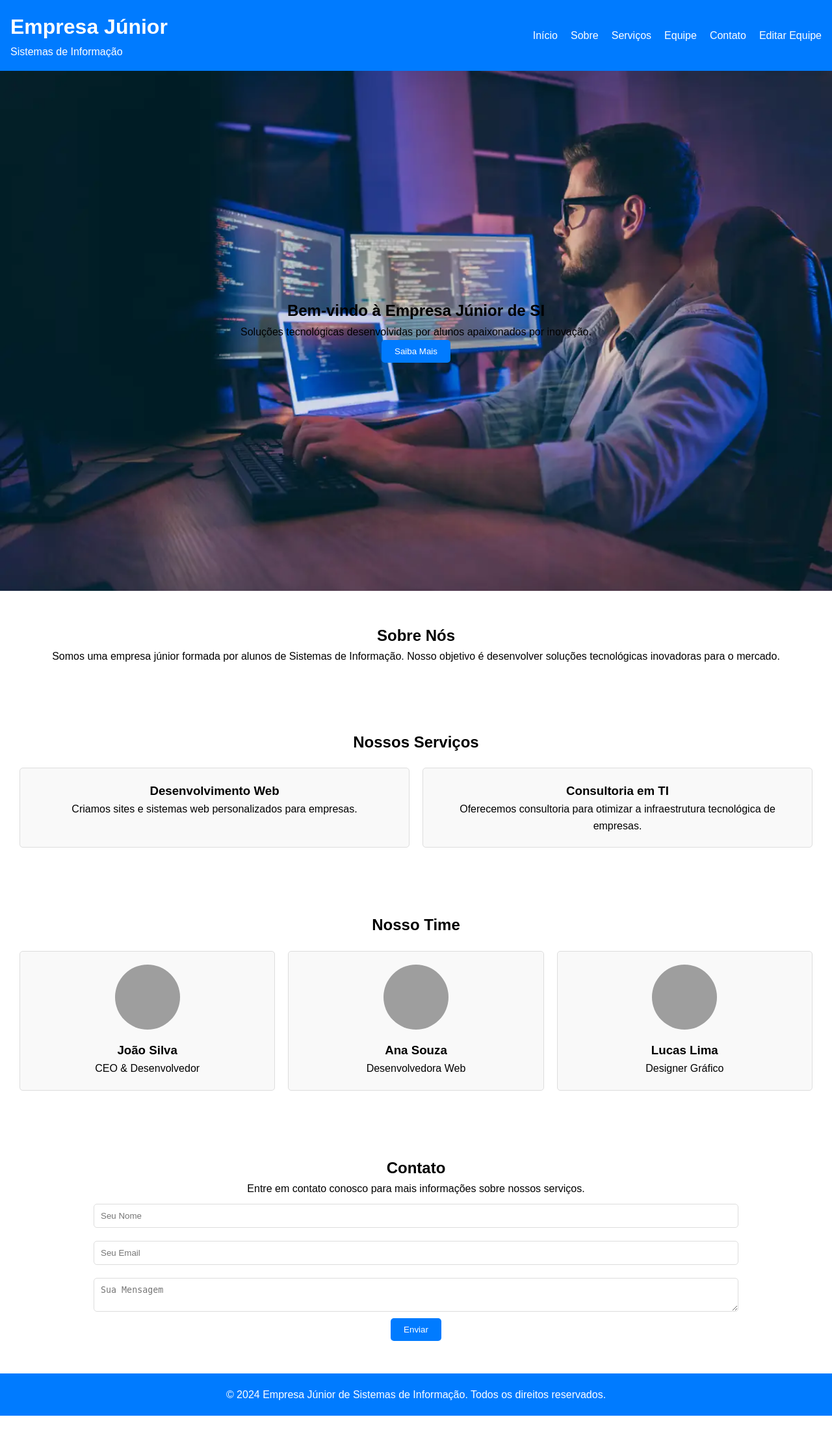
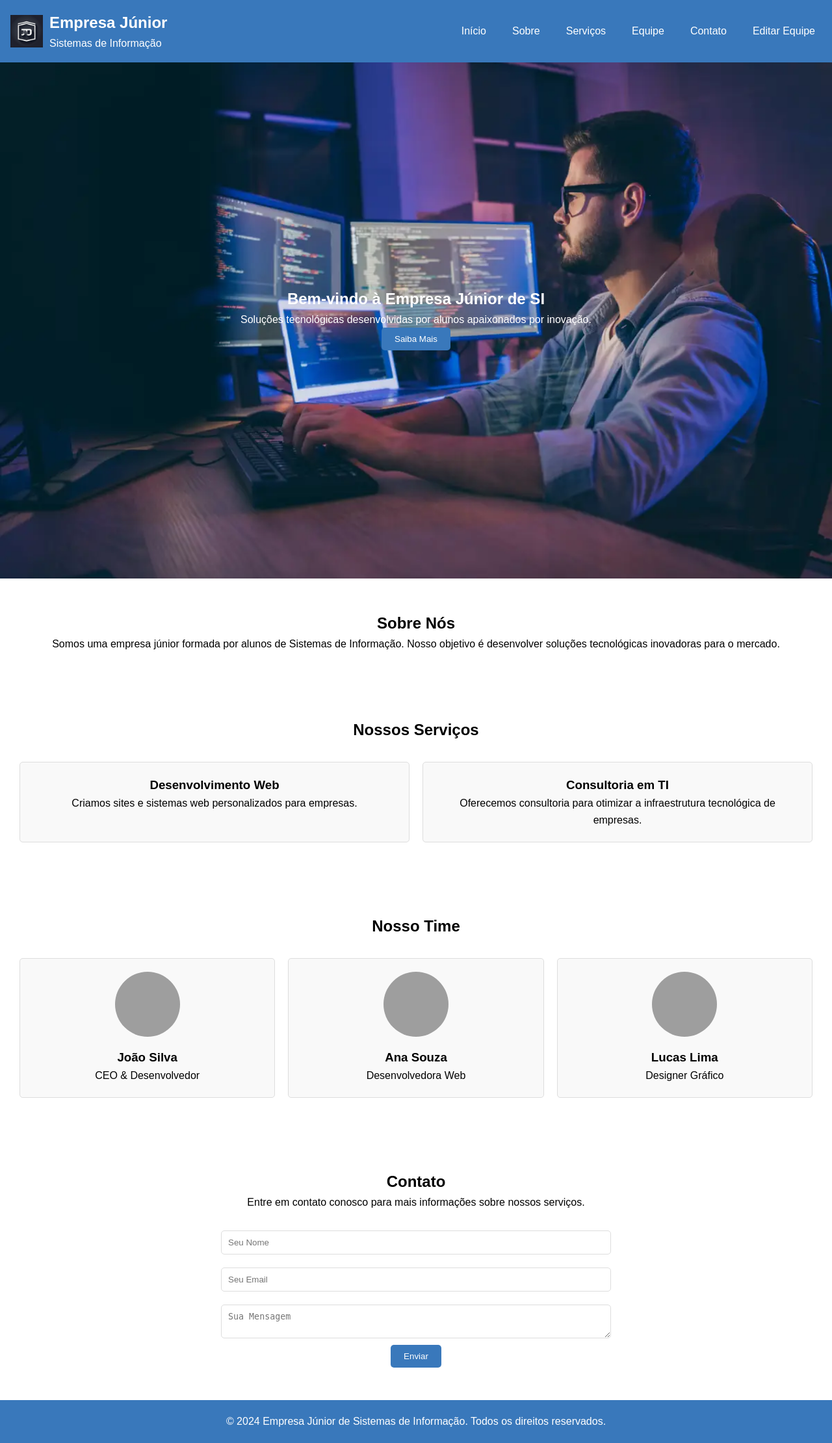
Before and after one commit to SofiaAraki/EmpresaJunior, a PHP site: page / in a window 1280 px wide. Shown: the whole page at 65% size. Before the commit the page ends 2178 px from the top, so only its background shows below. Run offline with PHP 8.4, Linux system fonts and the light colour scheme; some libraries are stand-ins or nearby versions; grey boxes are pictures that could not be loaded.

Commit message:
responsividade

```diff
--- a/public/index.html
+++ b/public/index.html
@@ -11,8 +11,11 @@
 <body>
   <header>
     <div class="logo">
-      <h1>Empresa Júnior</h1>
-      <p>Sistemas de Informação</p>
+      <img src="./image/logo.jpg" alt="Logo Empresa Júnior">
+      <div>
+        <h1>Empresa Júnior</h1>
+        <p>Sistemas de Informação</p>
+      </div>
     </div>
     <nav>
       <ul>
@@ -26,11 +29,13 @@
     </nav>
   </header>
 
+
   <section id="home" class="hero-section" style="background-image: url('./image/background.jpg');">
     <h2>Bem-vindo à Empresa Júnior de SI</h2>
     <p>Soluções tecnológicas desenvolvidas por alunos apaixonados por inovação.</p>
     <button onclick="scrollToSection('about')">Saiba Mais</button>
   </section>
+
 
   <section id="about" class="about-section">
     <h2>Sobre Nós</h2>
@@ -45,10 +50,6 @@
         <h3>Desenvolvimento Web</h3>
         <p>Criamos sites e sistemas web personalizados para empresas.</p>
       </div>
-      <!-- <div class="service-item">
-        <h3>Aplicativos Mobile</h3>
-        <p>Desenvolvemos aplicativos para Android e iOS.</p>
-      </div> -->
       <div class="service-item">
         <h3>Consultoria em TI</h3>
         <p>Oferecemos consultoria para otimizar a infraestrutura tecnológica de empresas.</p>
@@ -92,15 +93,16 @@
     <p>&copy; 2024 Empresa Júnior de Sistemas de Informação. Todos os direitos reservados.</p>
   </footer>
 
+  <script>
+    function scrollToSection(sectionId) {
+      document.getElementById(sectionId).scrollIntoView({ behavior: 'smooth' });
+    }
+  </script>
+
   <script type="module">
-    // Import the functions you need from the SDKs you need
     import { initializeApp } from "https://www.gstatic.com/firebasejs/10.14.1/firebase-app.js";
     import { getAnalytics } from "https://www.gstatic.com/firebasejs/10.14.1/firebase-analytics.js";
-    // TODO: Add SDKs for Firebase products that you want to use
-    // https://firebase.google.com/docs/web/setup#available-libraries
 
-    // Your web app's Firebase configuration
-    // For Firebase JS SDK v7.20.0 and later, measurementId is optional
     const firebaseConfig = {
       apiKey: "AIzaSyArQv8rl_OqSKp6JYydP0wgPpjeIGnpfOU",
       authDomain: "empresajunior-3f75f.firebaseapp.com",
@@ -111,7 +113,6 @@
       measurementId: "G-EPCG0H4F4M"
     };
 
-    // Initialize Firebase
     const app = initializeApp(firebaseConfig);
     const analytics = getAnalytics(app);
   </script>
--- a/public/styles/style.css
+++ b/public/styles/style.css
@@ -8,24 +8,47 @@
 body {
   font-family: Arial, sans-serif;
   line-height: 1.6;
+  min-height: 100vh;
+  display: flex;
+  flex-direction: column;
+  margin-top: 90px;
 }
 
 header {
-  background: #007BFF;
+  background: #3978bb;
   color: white;
   padding: 1rem;
   display: flex;
   justify-content: space-between;
   align-items: center;
+  position: fixed; /* Mantém a navbar fixa na tela */
+  top: 0; /* Fixa no topo */
+  width: 100%; /* Garante que a navbar ocupe toda a largura da página */
+  z-index: 1000; /* Coloca a navbar à frente de outros elementos */
+  flex-wrap: wrap; /* Para melhor adaptação em telas pequenas */
+}
+
+.logo {
+  display: flex;
+  align-items: center; /* Alinha verticalmente a logo e o título */
+}
+
+.logo img {
+  width: 50px; /* Defina o tamanho da logo conforme necessário */
+  height: auto;
+  margin-right: 10px; /* Espaço entre a logo e o texto */
 }
 
 .logo h1 {
+  font-size: 1.5rem; /* Ajuste conforme necessário */
   margin: 0;
 }
 
 nav ul {
   list-style: none;
   display: flex;
+  flex-wrap: wrap;
+  justify-content: center; /* Centraliza os itens em telas menores */
 }
 
 nav ul li {
@@ -35,18 +58,17 @@ nav ul li {
 nav ul li a {
   color: white;
   text-decoration: none;
+  padding: 5px 10px;
 }
 
 nav ul li a:hover {
-  color: rgb(0, 0, 0);
-  border-bottom: 3px solid rgb(255, 255, 255);
+  color: black;
+  border-bottom: 3px solid white;
 }
 
 .hero-section {
-  background: #f4f4f4;
   text-align: center;
   padding: 100px 20px;
-  background-image: url('./image/background.jpg');
   background-size: cover;
   background-position: center;
   height: 100vh;
@@ -54,34 +76,22 @@ nav ul li a:hover {
   flex-direction: column;
   justify-content: center;
   align-items: center;
+  color: white;
   position: relative;
-  z-index: 1;
-  color: rgb(0, 0, 0);
-
-}
-.background-image {
-  position: absolute;
-  top: 0;
-  left: 0;
-  width: 100%;
-  height: 100%;
-  object-fit: cover;
-  z-index: -1;
 }
 
 button {
-  background: #007BFF;
+  background: #3978bb;
   color: white;
   padding: 10px 20px;
   border: none;
   cursor: pointer;
   border-radius: 5px;
-  position: relative;
-  z-index: 1;
+  transition: background 0.3s ease;
 }
 
 button:hover {
-  background: #0056b3;
+  background: #285a88;
 }
 
 .about-section, .services-section, .team-section, .contact-section {
@@ -91,25 +101,23 @@ button:hover {
 
 .services-container, .team-container {
   display: flex;
-  justify-content: space-around;
+  flex-wrap: wrap; /* Usando flex-wrap para garantir que os itens não se sobreponham em telas pequenas */
+  justify-content: center;
   margin-top: 20px;
 }
 
 .service-item, .team-member {
-  flex: 1;
-  margin: 0 10px;
+  flex: 1 1 300px; /* Redefinição de tamanhos mínimos para responsividade */
+  margin: 10px;
   padding: 20px;
   background: #f9f9f9;
   border: 1px solid #ddd;
   border-radius: 5px;
+  text-align: center;
 }
 
-.service-item:hover {
-  border-bottom: 3px solid #007BFF;
-}
-
-.team-member:hover {
-  border-bottom: 3px solid #007BFF;
+.service-item:hover, .team-member:hover {
+  border-bottom: 3px solid #3978bb;
 }
 
 .team-member img {
@@ -123,10 +131,12 @@ form {
   display: flex;
   flex-direction: column;
   align-items: center;
+  margin-top: 20px;
 }
 
 form input, form textarea {
-  width: 80%;
+  width: 100%;
+  max-width: 600px;
   padding: 10px;
   margin: 10px 0;
   border: 1px solid #ddd;
@@ -134,8 +144,53 @@ form input, form textarea {
 }
 
 footer {
-  background: #007BFF;
+  background: #3978bb;
   color: white;
   text-align: center;
   padding: 20px;
+  margin-top: auto;
 }
+
+/* Responsividade para telas menores */
+@media (max-width: 768px) {
+  .edit-team-container {
+    flex-direction: column;
+    padding: 20px;
+  }
+
+  nav ul {
+    flex-direction: column;
+    align-items: center;
+    margin-top: 10px;
+  }
+
+  .hero-section {
+    padding: 50px 20px;
+    height: auto;
+  }
+
+  .services-container, .team-container {
+    flex-direction: column;
+    align-items: center;
+  }
+
+  button {
+    width: 100%;
+    max-width: 200px;
+  }
+
+  .team-member img {
+    width: 80px; /* Tamanho menor para melhorar a proporção em telas pequenas */
+    height: 80px;
+  }
+}
+
+@media (max-width: 480px) {
+  .service-item, .team-member {
+    flex: 1 1 100%; /* Itens ocupam 100% da largura em telas muito pequenas */
+  }
+
+  nav ul li {
+    margin-left: 10px;
+  }
+}
```
Also changed, not shown: fazer.txt (added, +7 -0 lines), public/team-edit.html (+6 -2 lines), public/image/logo.JPG (added).
